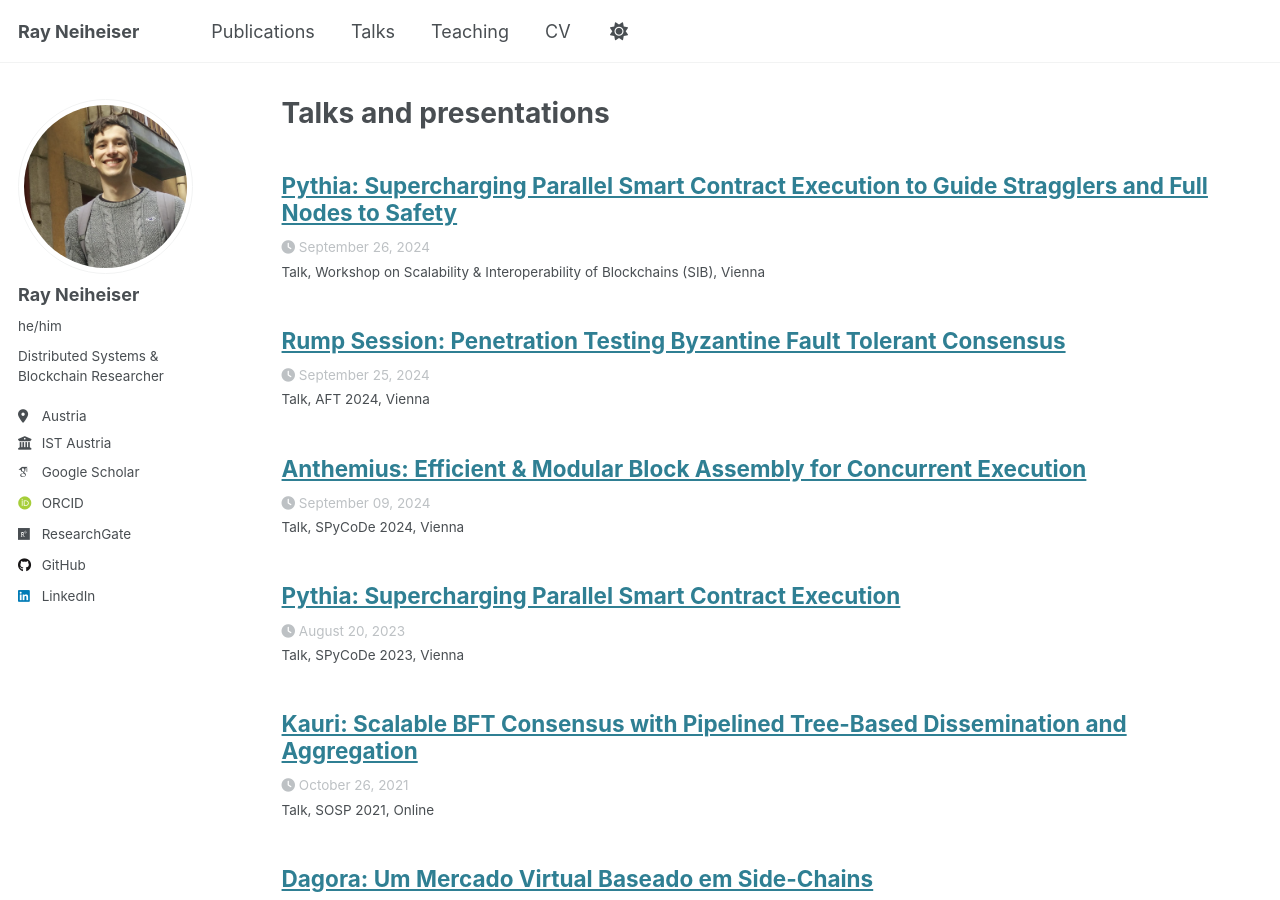
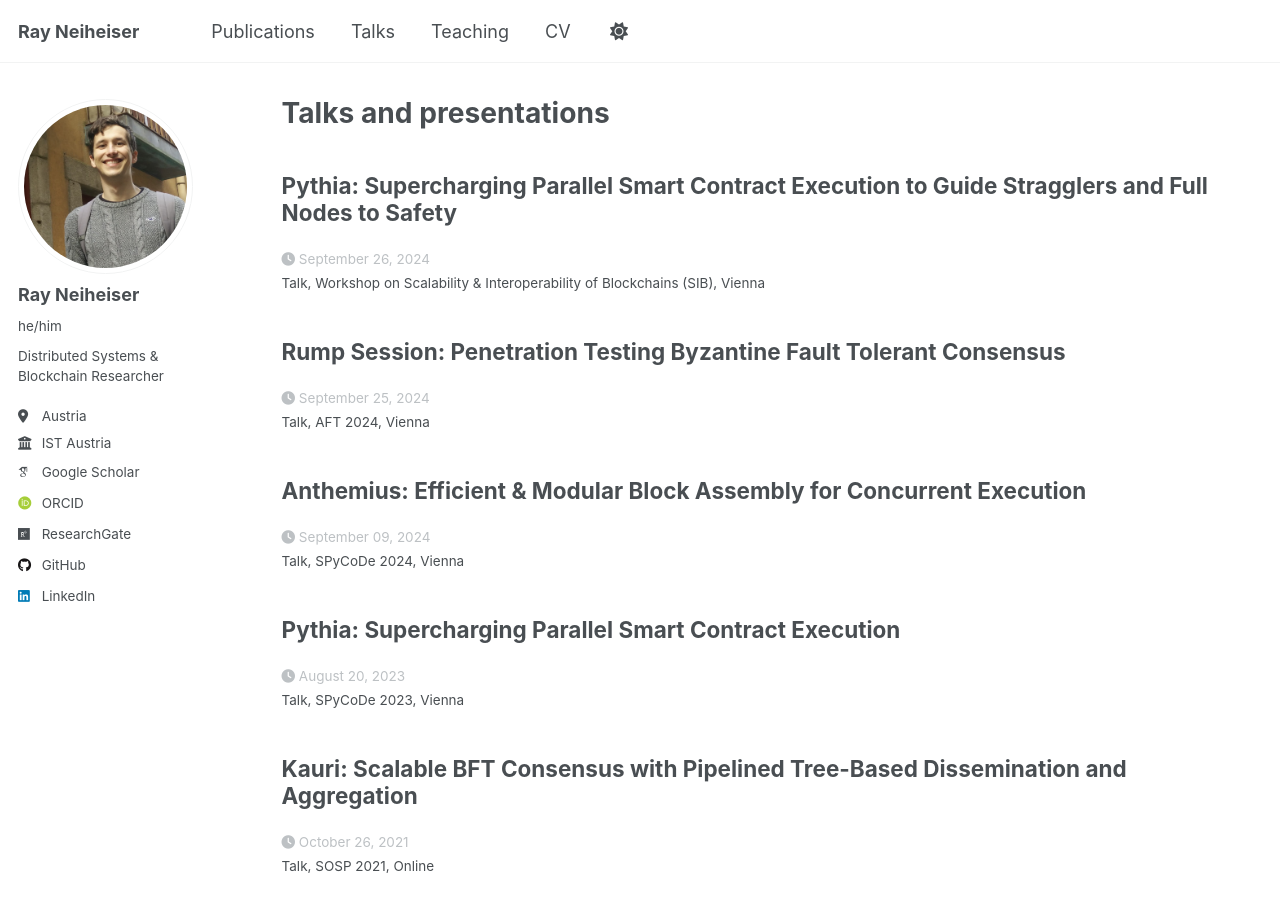
Before and after one commit to Ray-Neiheiser/ray-neiheiser.github.io, a Jekyll site: the page built from _pages/talks.html, in a window 1280 px wide and 900 px high. Built offline with Jekyll 4.4.1, drawn with Linux system fonts in a browser that asks for light colours; some web fonts are replaced.

Commit message:
adjust talks

```diff
--- a/_includes/archive-single-talk.html
+++ b/_includes/archive-single-talk.html
@@ -27,9 +27,9 @@
     {% endif %}
     <h2 class="archive__item-title" itemprop="headline">
       {% if post.link %}
-        <a href="{{ post.link }}">{{ title }}</a> <a href="{{ base_path }}{{ post.url }}" rel="permalink"><i class="fa fa-link" aria-hidden="true" title="permalink"></i><span class="sr-only">Permalink</span></a>
+        <p>{{ title }}</p> <p><i class="fa fa-link" aria-hidden="true" title="permalink"></i><span class="sr-only">Permalink</span></p>
       {% else %}
-        <a href="{{ base_path }}{{ post.url }}" rel="permalink">{{ title }}</a>
+        <p>{{ title }}</p>
       {% endif %}
     </h2>
     {% if post.read_time %}
```
